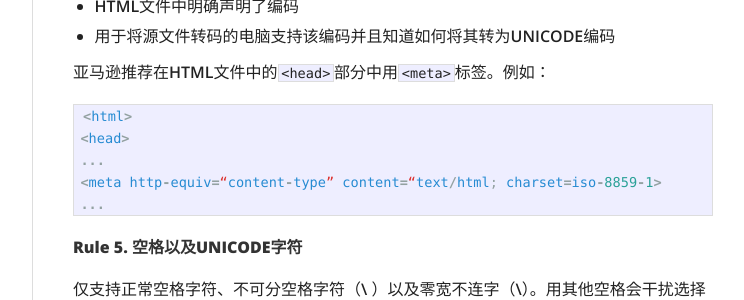
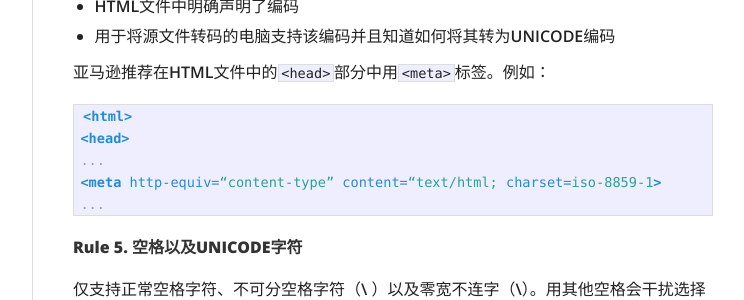
Before and after one commit to fantaghiro/fantaghiro.github.io, a Jekyll site: the page built from _posts/2014-03-01-Kindle-Training-Day3.markdown, in a window 1280 px wide and 900 px high, scrolled down 1672 px. Shown: the part 152-452 px from the top of the window, without its empty margins (378-1122 px from the left). Built offline with Jekyll 4.4.1, drawn with Linux system fonts in a browser that asks for light colours; nearby versions of some CDN libraries; comment, search, counter and statistics services are not loaded.

Commit message:
Update 2014-03-01-Kindle-Training-Day3.markdown

```diff
--- a/_posts/2014-03-01-Kindle-Training-Day3.markdown
+++ b/_posts/2014-03-01-Kindle-Training-Day3.markdown
@@ -64,7 +64,7 @@ KindleGen会自动为每段首行缩进。如果要改变这一设置，请为<c
 
 亚马逊推荐在HTML文件中的<code>&lt;head></code>部分中用<code>&lt;meta></code>标签。例如：
 
-{% highlight ruby %}
+{% highlight html %}
 <html>
 <head>
 ...
```
